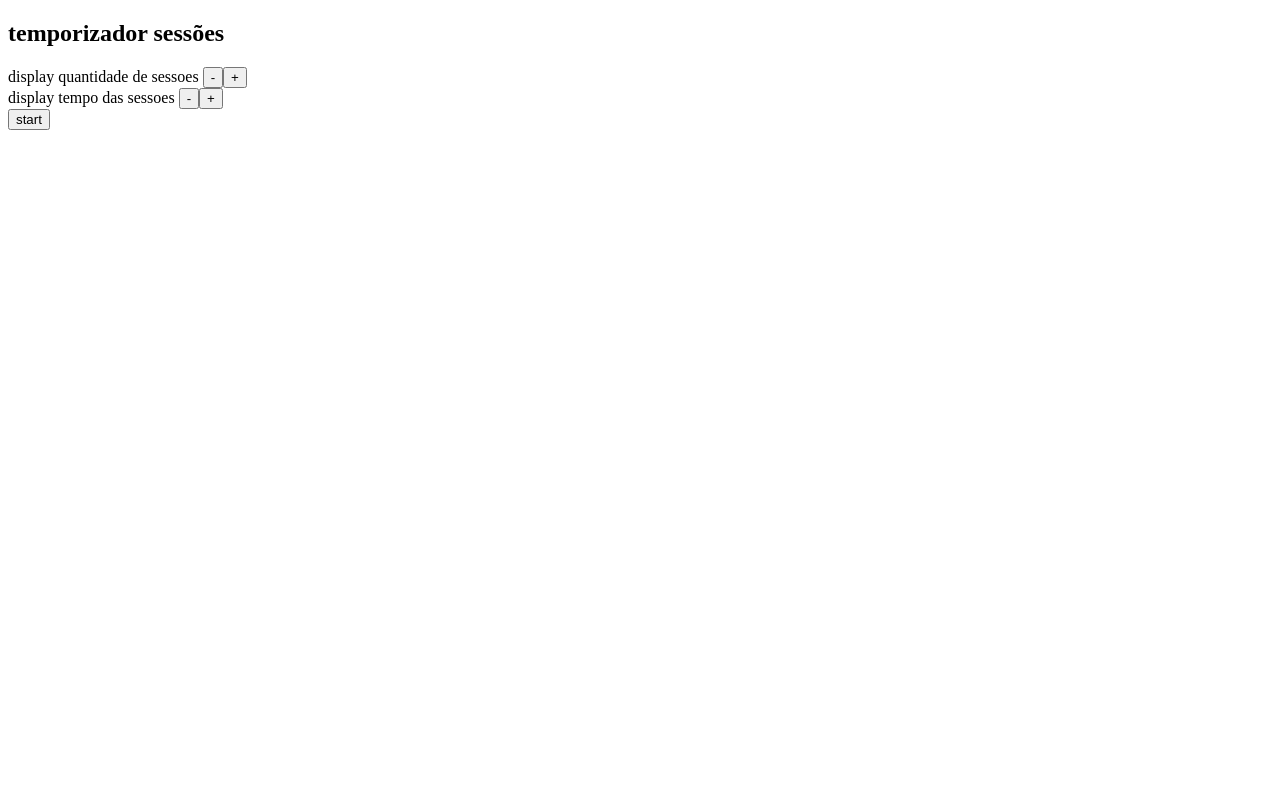
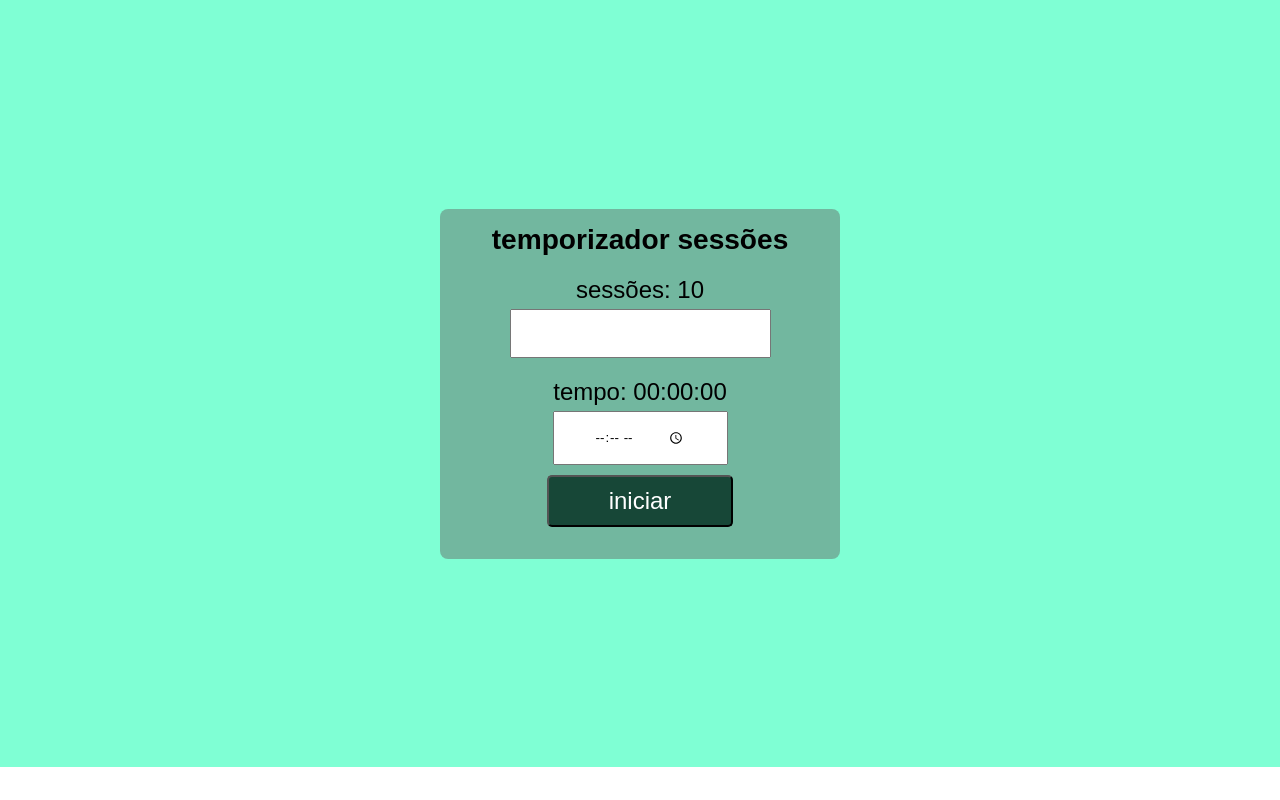
Before and after one commit to geraldo-dev/session-timer, a plain HTML site: page index.html in a window 1280 px wide. Drawn offline with Linux system fonts and the light colour scheme.

Commit message:
styling layout

```diff
--- a/index.html
+++ b/index.html
@@ -9,17 +9,21 @@
 <body>
     <div class="container">
         <div class="card">
-            <h2>temporizador sessões</h2>
+            <h3>temporizador sessões</h3>
             <div class="sessions">
-                <span>display quantidade de sessoes</span>
-                <button>-</button><button>+</button>
+                <div class="times" >
+                    sessões: 10
+                    <input id="sessions" type="number">
+                </div>
             </div>
             <div class="times">
-                <span> display tempo das sessoes</span>
-                <button>-</button><button>+</button>
+                <div class="times" >
+                   tempo: 00:00:00
+                   <input id="times" type="time">
+                </div>
             </div>
             <div class="start">
-                <button>start</button>
+                <button>iniciar</button>
             </div>
         </div>
     </div>
--- a/style.css
+++ b/style.css
@@ -0,0 +1,47 @@
+*{
+    padding: 0;
+    margin: 0;
+    box-sizing: border-box;
+    font-family: Arial, Helvetica, sans-serif;
+}
+
+.container{
+    background-color: #7fffd4;
+    height: 767px;
+    display: flex;
+    justify-content: center;
+    align-items: center;
+}
+
+.container .card{
+    border-radius: 8px;
+    text-align: center;
+    font-size: x-large;
+    width: 400px;
+    height: 350px;
+    background-color: #666b677c;
+}
+
+.card h3{
+    margin-top: 15px;
+}
+
+.card .sessions, .times, .start{
+    display: flex;
+    justify-content: center;
+    align-items: center;
+    flex-direction: column;
+    margin-top: 10px;
+}
+.card input{
+    margin-top: 5px;
+    padding: 15px 40px;
+}
+
+.card button{
+    font-size: x-large;
+    padding: 10px 60px;
+    background-color: #174737;
+    border-radius: 5px;
+    color: white;
+}
```
